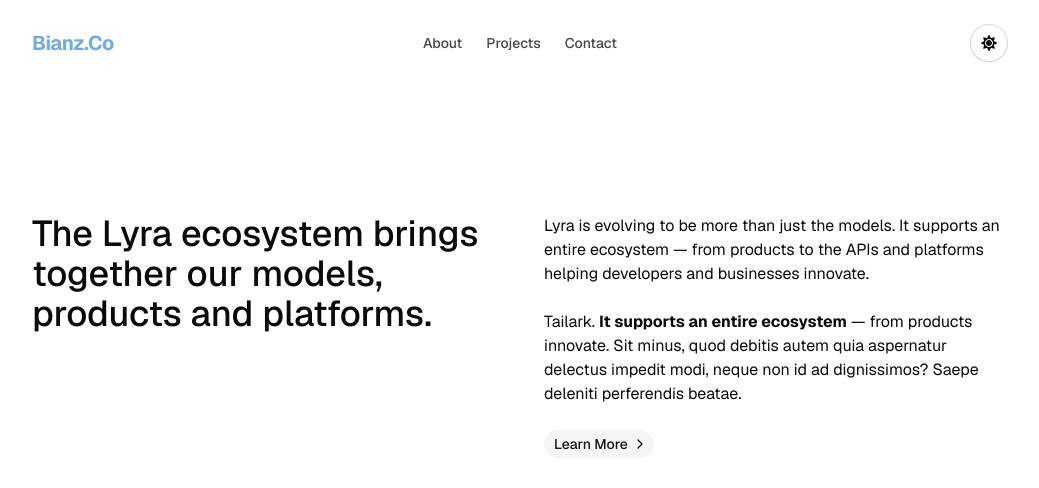
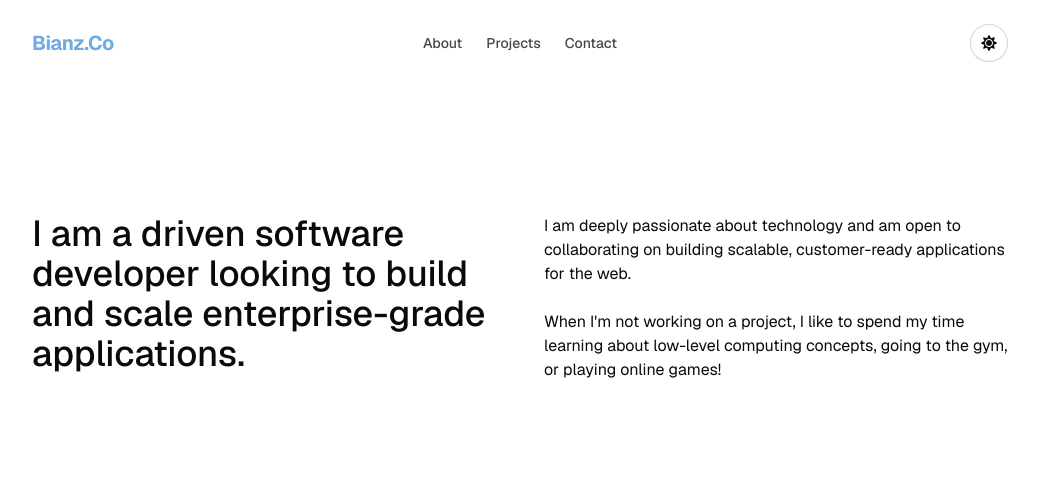
Before and after one commit to bianzCoSP/my-portfolio, a Next.js app: page /about in a window 1280 px wide. Shown: the top 488 px of the page, without its empty margins (120-1159 px from the left). Built offline with nearby package versions, Linux system fonts and the light colour scheme.

Commit message:
chore(content-update): update content, remove commented metadata

```diff
--- a/app/(home)/page.tsx
+++ b/app/(home)/page.tsx
@@ -7,7 +7,6 @@ export const metadata: Metadata = {
 	openGraph: {
 		title: "Home | Bianz's Portfolio",
 		description: "PORTFOLIO DESCRIPTION",
-		// images: "",
 	},
 };
 
--- a/app/about/page.tsx
+++ b/app/about/page.tsx
@@ -7,7 +7,6 @@ export const metadata: Metadata = {
 	openGraph: {
 		title: "About Me",
 		description: "Info about me!",
-		// images: "",
 	},
 };
 
--- a/app/contact/page.tsx
+++ b/app/contact/page.tsx
@@ -7,7 +7,6 @@ export const metadata: Metadata = {
 	openGraph: {
 		title: "Contact",
 		description: "Let's get in touch!",
-		// images: "",
 	},
 };
 
--- a/app/layout.tsx
+++ b/app/layout.tsx
@@ -30,7 +30,6 @@ export const metadata: Metadata = {
 			default: "Bianz's Portfolio",
 		},
 		description: "PORTFOLIO DESCRIPTION",
-		// images: "",
 	},
 };
 
--- a/app/not-found.tsx
+++ b/app/not-found.tsx
@@ -1,12 +1,10 @@
-"use client";
-
 import Link from "next/link";
 import { Button } from "@/components/ui/button";
 
 export default function NotFoundPage() {
 	return (
 		<div className="min-h-screen flex flex-col gap-y-10 items-center justify-center">
-			<h1>An error has occurred.</h1>
+			<h1>Resource could not be found.</h1>
 			<Button variant="outline">
 				<Link href="/">Return to Home</Link>
 			</Button>
--- a/components/about-page.tsx
+++ b/components/about-page.tsx
@@ -1,41 +1,23 @@
-import { ChevronRight } from "lucide-react";
-import Link from "next/link";
-import { Button } from "@/components/ui/button";
-
 export default function AboutPage() {
 	return (
 		<section className="py-16 md:py-32">
 			<div className="mx-auto max-w-5xl px-6">
 				<div className="grid gap-6 md:grid-cols-2 md:gap-12">
 					<h2 className="text-4xl font-medium">
-						The Lyra ecosystem brings together our models, products and
-						platforms.
+						I am a driven software developer looking to build and scale
+						enterprise-grade applications.
 					</h2>
 					<div className="space-y-6">
 						<p>
-							Lyra is evolving to be more than just the models. It supports an
-							entire ecosystem — from products to the APIs and platforms helping
-							developers and businesses innovate.
+							I am deeply passionate about technology and am open to
+							collaborating on building scalable, customer-ready applications
+							for the web.
 						</p>
 						<p>
-							Tailark.{" "}
-							<span className="font-bold">It supports an entire ecosystem</span>{" "}
-							— from products innovate. Sit minus, quod debitis autem quia
-							aspernatur delectus impedit modi, neque non id ad dignissimos?
-							Saepe deleniti perferendis beatae.
+							When I'm not working on a project, I like to spend my time
+							learning about low-level computing concepts, going to the gym, or
+							playing online games!
 						</p>
-
-						<Button
-							variant="secondary"
-							size="sm"
-							className="gap-1 pr-1.5"
-							asChild
-						>
-							<Link href="#">
-								<span>Learn More</span>
-								<ChevronRight className="size-4" />
-							</Link>
-						</Button>
 					</div>
 				</div>
 			</div>
--- a/components/about-skeleton.tsx
+++ b/components/about-skeleton.tsx
@@ -22,8 +22,6 @@ export default function AboutSkeleton() {
 							<Skeleton className="h-4 w-full" />
 							<Skeleton className="h-4 w-2/3" />
 						</div>
-
-						<Skeleton className="h-9 w-28 rounded-md" />
 					</div>
 				</div>
 			</div>
```
